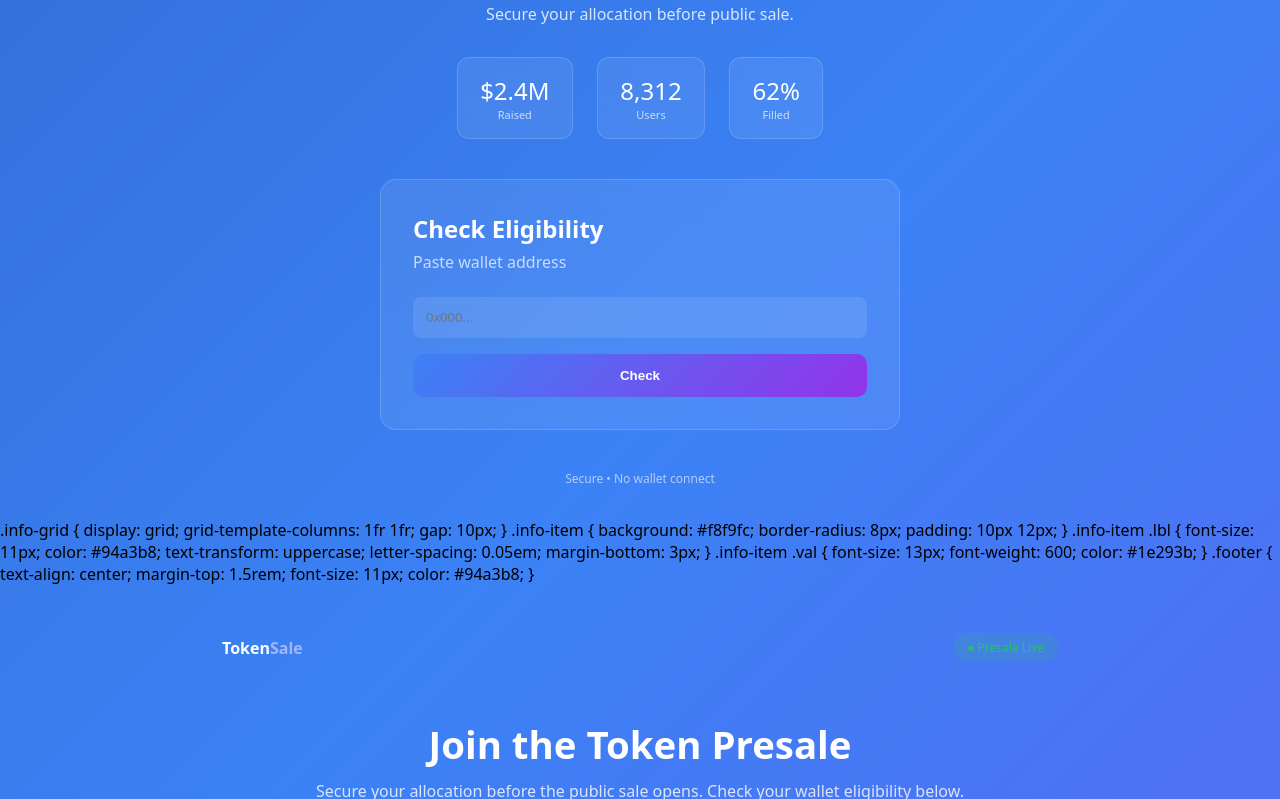
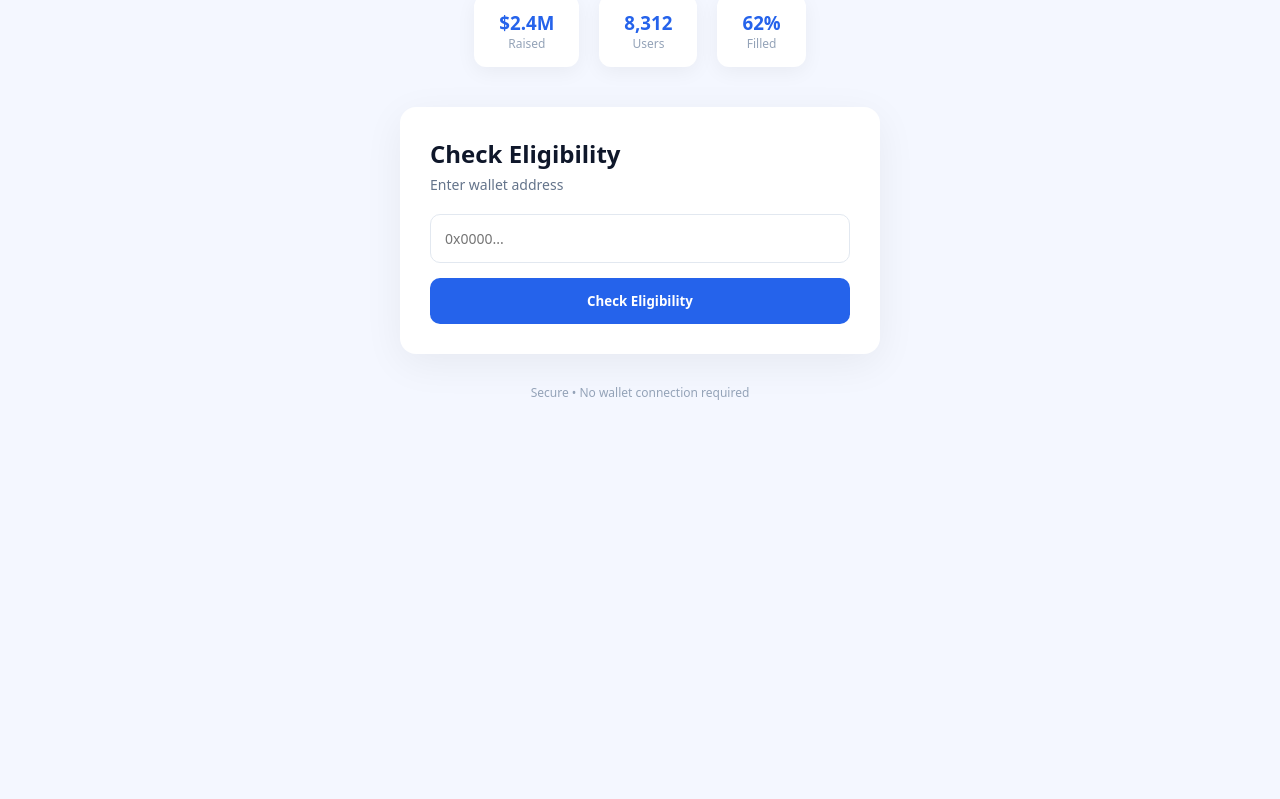
Before and after one commit to divyomahirwar/perlai, a plain HTML site: page index.html in a window 1280 px wide. Shown: the part 194-993 px from the top of the page. After the commit the page ends 800 px from the top, so only its background shows below. Drawn offline with Linux system fonts and the light colour scheme.

Commit message:
Update index.html

```diff
--- a/index.html
+++ b/index.html
@@ -1,58 +1,40 @@
 <style>
 * {
-  box-sizing: border-box;
   margin: 0;
   padding: 0;
+  box-sizing: border-box;
+  font-family: system-ui, -apple-system, sans-serif;
 }
 
 body {
-  font-family: system-ui, sans-serif;
-  background: linear-gradient(135deg, #1e3a8a, #3b82f6, #9333ea);
-  background-size: 300% 300%;
-  animation: gradientMove 8s ease infinite;
-  min-height: 100vh;
+  background: #f4f7ff;
+  color: #0f172a;
 }
 
-@keyframes gradientMove {
-  0% { background-position: 0% 50%;}
-  50% { background-position: 100% 50%;}
-  100% { background-position: 0% 50%;}
-}
-
-.page {
-  padding: 2rem 1rem;
-}
-
-/* GLASS CARD */
-.glass {
-  background: rgba(255,255,255,0.08);
-  backdrop-filter: blur(18px);
-  border: 1px solid rgba(255,255,255,0.15);
+/* CONTAINER */
+.container {
+  max-width: 1100px;
+  margin: auto;
+  padding: 20px;
 }
 
 /* HEADER */
 .header {
-  max-width: 900px;
-  margin: auto;
-  padding: 1rem 2rem;
-  border-radius: 14px;
   display: flex;
   justify-content: space-between;
   align-items: center;
+  margin-bottom: 40px;
 }
 
 .logo {
   font-weight: 700;
-  color: #fff;
+  font-size: 18px;
+  color: #1e40af;
 }
 
-.logo span {
-  color: #a5b4fc;
-}
-
-.live-badge {
-  background: rgba(34,197,94,0.15);
-  color: #22c55e;
+.badge {
+  background: #e0f2fe;
+  color: #0284c7;
   padding: 6px 14px;
   border-radius: 20px;
   font-size: 12px;
@@ -61,310 +43,193 @@ body {
 /* HERO */
 .hero {
   text-align: center;
-  color: #fff;
-  margin-top: 2.5rem;
+  margin-bottom: 40px;
 }
 
 .hero h1 {
-  font-size: 2.4rem;
+  font-size: 32px;
   margin-bottom: 10px;
-  animation: fadeUp 1s ease;
 }
 
 .hero p {
-  opacity: 0.8;
-  margin-bottom: 2rem;
-  animation: fadeUp 1.3s ease;
-}
-
-@keyframes fadeUp {
-  from { opacity:0; transform: translateY(20px);}
-  to { opacity:1; transform: translateY(0);}
+  color: #64748b;
 }
 
 /* STATS */
 .stats {
   display: flex;
   justify-content: center;
-  gap: 1.5rem;
+  gap: 20px;
+  margin-top: 25px;
+  flex-wrap: wrap;
 }
 
-.stat-card {
-  padding: 1rem 1.4rem;
+.stat {
+  background: white;
+  padding: 15px 25px;
   border-radius: 12px;
+  box-shadow: 0 5px 20px rgba(0,0,0,0.05);
   text-align: center;
-  transition: 0.3s;
 }
 
-.stat-card:hover {
-  transform: translateY(-6px) scale(1.05);
+.stat h3 {
+  color: #2563eb;
 }
 
-.stat-val {
-  font-size: 1.5rem;
-  color: #fff;
+.stat p {
+  font-size: 12px;
+  color: #94a3b8;
 }
 
-.stat-lbl {
-  font-size: 11px;
-  opacity: 0.7;
+/* CARD */
+.card {
+  background: white;
+  max-width: 480px;
+  margin: auto;
+  padding: 30px;
+  border-radius: 16px;
+  box-shadow: 0 10px 40px rgba(0,0,0,0.06);
 }
 
-/* MAIN CARD */
-.main-card {
-  max-width: 520px;
-  margin: 2.5rem auto;
-  padding: 2rem;
-  border-radius: 16px;
-  color: #fff;
-  animation: fadeUp 1.5s ease;
+.card h2 {
+  margin-bottom: 5px;
 }
 
-.main-card h2 {
-  margin-bottom: 6px;
-}
-
-.sub {
-  opacity: 0.7;
-  margin-bottom: 1.5rem;
+.card p {
+  font-size: 14px;
+  color: #64748b;
+  margin-bottom: 20px;
 }
 
 /* INPUT */
-.input-wrap input {
+input {
   width: 100%;
-  padding: 13px;
-  border-radius: 8px;
-  border: none;
-  outline: none;
-  background: rgba(255,255,255,0.1);
-  color: #fff;
-  transition: 0.3s;
+  padding: 14px;
+  border-radius: 10px;
+  border: 1px solid #e2e8f0;
+  margin-bottom: 15px;
+  font-size: 14px;
 }
 
-.input-wrap input:focus {
-  background: rgba(255,255,255,0.2);
+input:focus {
+  outline: none;
+  border-color: #3b82f6;
 }
 
 /* BUTTON */
-.btn {
-  margin-top: 1rem;
+button {
   width: 100%;
   padding: 14px;
   border-radius: 10px;
   border: none;
+  background: #2563eb;
+  color: white;
   font-weight: 600;
-  color: #fff;
   cursor: pointer;
-  background: linear-gradient(135deg, #3b82f6, #9333ea);
-  transition: 0.3s;
+  transition: 0.2s;
 }
 
-.btn:hover {
-  transform: scale(1.05);
-  box-shadow: 0 0 20px rgba(147,51,234,0.5);
+button:hover {
+  background: #1d4ed8;
 }
 
 /* RESULT */
 .result {
-  margin-top: 1.5rem;
-  padding: 1rem;
+  margin-top: 15px;
+  padding: 12px;
   border-radius: 10px;
   display: none;
-  animation: fadeUp 0.5s ease;
+  font-size: 14px;
 }
 
-.result.no {
-  background: rgba(255,0,0,0.15);
+.error {
+  background: #fee2e2;
+  color: #b91c1c;
 }
 
-.result.yes {
-  background: rgba(0,255,100,0.15);
+.success {
+  background: #dcfce7;
+  color: #15803d;
 }
 
-/* LOADING */
-.loader {
-  display: none;
-  margin-top: 1rem;
+/* FOOTER */
+.footer {
   text-align: center;
+  margin-top: 30px;
+  font-size: 12px;
+  color: #94a3b8;
 }
 
-.loader span {
-  width: 10px;
-  height: 10px;
-  margin: 0 4px;
-  background: #fff;
-  border-radius: 50%;
-  display: inline-block;
-  animation: bounce 0.6s infinite alternate;
-}
+/* MOBILE */
+@media(max-width:600px){
+  .hero h1 {
+    font-size: 24px;
+  }
 
-.loader span:nth-child(2) {
-  animation-delay: 0.2s;
-}
-
-.loader span:nth-child(3) {
-  animation-delay: 0.4s;
-}
-
-@keyframes bounce {
-  to { transform: translateY(-8px); }
-}
-
-.footer {
-  text-align: center;
-  color: #fff;
-  opacity: 0.6;
-  font-size: 12px;
+  .card {
+    padding: 20px;
+  }
 }
 </style>
 
-<div class="page">
-  <div class="header glass">
-    <div class="logo">Token<span>Sale</span></div>
-    <div class="live-badge">● Live</div>
+<div class="container">
+
+  <div class="header">
+    <div class="logo">TokenSale</div>
+    <div class="badge">● Presale Live</div>
   </div>
 
   <div class="hero">
     <h1>Join the Token Presale</h1>
-    <p>Secure your allocation before public sale.</p>
+    <p>Secure your allocation before public sale</p>
 
     <div class="stats">
-      <div class="stat-card glass">
-        <div class="stat-val">$2.4M</div>
-        <div class="stat-lbl">Raised</div>
+      <div class="stat">
+        <h3>$2.4M</h3>
+        <p>Raised</p>
       </div>
-      <div class="stat-card glass">
-        <div class="stat-val">8,312</div>
-        <div class="stat-lbl">Users</div>
+      <div class="stat">
+        <h3>8,312</h3>
+        <p>Users</p>
       </div>
-      <div class="stat-card glass">
-        <div class="stat-val">62%</div>
-        <div class="stat-lbl">Filled</div>
+      <div class="stat">
+        <h3>62%</h3>
+        <p>Filled</p>
       </div>
     </div>
   </div>
 
-  <div class="main-card glass">
+  <div class="card">
     <h2>Check Eligibility</h2>
-    <p class="sub">Paste wallet address</p>
+    <p>Enter wallet address</p>
 
-    <div class="input-wrap">
-      <input id="walletInput" placeholder="0x000..." />
-    </div>
+    <input id="wallet" placeholder="0x0000..." />
 
-    <button class="btn" onclick="checkEligibility()">Check</button>
+    <button onclick="check()">Check Eligibility</button>
 
-    <div class="loader" id="loader">
-      <span></span><span></span><span></span>
-    </div>
-
-    <div class="result" id="resultBox"></div>
+    <div id="result" class="result"></div>
   </div>
 
-  <div class="footer">Secure • No wallet connect</div>
+  <div class="footer">
+    Secure • No wallet connection required
+  </div>
+
 </div>
 
 <script>
-function checkEligibility() {
-  const val = document.getElementById('walletInput').value.trim();
-  const box = document.getElementById('resultBox');
-  const loader = document.getElementById('loader');
+function check(){
+  const val = document.getElementById('wallet').value.trim();
+  const res = document.getElementById('result');
 
-  box.style.display = "none";
-  loader.style.display = "block";
+  res.style.display = "block";
 
-  setTimeout(() => {
-    loader.style.display = "none";
-    box.style.display = "block";
-
-    if (!val) {
-      box.className = "result no";
-      box.innerHTML = "⚠️ Enter wallet address";
-      return;
-    }
-
-    box.className = "result no";
-    box.innerHTML = "❌ Not eligible (demo)";
-  }, 1200);
-}
-</script>  .info-grid { display: grid; grid-template-columns: 1fr 1fr; gap: 10px; }
-  .info-item { background: #f8f9fc; border-radius: 8px; padding: 10px 12px; }
-  .info-item .lbl { font-size: 11px; color: #94a3b8; text-transform: uppercase; letter-spacing: 0.05em; margin-bottom: 3px; }
-  .info-item .val { font-size: 13px; font-weight: 600; color: #1e293b; }
-  .footer { text-align: center; margin-top: 1.5rem; font-size: 11px; color: #94a3b8; }
-</style>
-
-<div class="page">
-  <div class="header">
-    <div class="logo">Token<span>Sale</span></div>
-    <div class="live-badge">● Presale Live</div>
-  </div>
-
-  <div class="hero">
-    <h1>Join the Token Presale</h1>
-    <p>Secure your allocation before the public sale opens. Check your wallet eligibility below.</p>
-    <div class="stats">
-      <div class="stat-card"><div class="stat-val">$2.4M</div><div class="stat-lbl">Raised</div></div>
-      <div class="stat-card"><div class="stat-val">8,312</div><div class="stat-lbl">Participants</div></div>
-      <div class="stat-card"><div class="stat-val">62%</div><div class="stat-lbl">Filled</div></div>
-    </div>
-  </div>
-
-  <div class="main-card">
-    <h2>Check Eligibility to Join Presale</h2>
-    <p class="sub">Paste your wallet address below to verify if you are whitelisted for the presale round.</p>
-
-    <div class="input-wrap">
-      <label>Wallet Address</label>
-      <input type="text" id="walletInput" placeholder="0x0000...0000" maxlength="120" />
-    </div>
-
-    <button class="btn" onclick="checkEligibility()">Check Eligibility</button>
-
-    <div class="result" id="resultBox">
-      <div class="result-title">
-        <div class="icon" id="resultIcon"></div>
-        <span id="resultTitle"></span>
-      </div>
-      <div class="result-desc" id="resultDesc"></div>
-    </div>
-
-    <div class="divider"></div>
-
-    <div class="info-grid">
-      <div class="info-item"><div class="lbl">Network</div><div class="val">Ethereum (ERC-20)</div></div>
-      <div class="info-item"><div class="lbl">Token Price</div><div class="val">$0.025 / token</div></div>
-      <div class="info-item"><div class="lbl">Min. Purchase</div><div class="val">0.1 ETH</div></div>
-      <div class="info-item"><div class="lbl">Presale Ends</div><div class="val">Mar 30, 2025</div></div>
-    </div>
-  </div>
-
-  <div class="footer">Secure · Read-only eligibility check · No wallet connection required</div>
-</div>
-
-<script>
-function checkEligibility() {
-  const val = document.getElementById('walletInput').value.trim();
-  const box = document.getElementById('resultBox');
-  const title = document.getElementById('resultTitle');
-  const desc = document.getElementById('resultDesc');
-  const icon = document.getElementById('resultIcon');
-
-  box.style.display = 'block';
-
-  if (!val) {
-    box.className = 'result no';
-    icon.className = 'icon icon-no';
-    icon.textContent = '!';
-    title.textContent = 'Address required';
-    desc.textContent = 'Please enter your wallet address to check eligibility.';
+  if(!val){
+    res.className = "result error";
+    res.innerHTML = "⚠️ Enter wallet address";
     return;
   }
 
-  box.className = 'result no';
-  icon.className = 'icon icon-no';
-  icon.textContent = '✕';
-  title.textContent = 'You are not eligible';
-  desc.textContent = 'This wallet address is not on the presale whitelist. Please follow our official channels to apply for the next whitelist round.';
+  res.className = "result error";
+  res.innerHTML = "❌ Not eligible (demo)";
 }
 </script>
```
